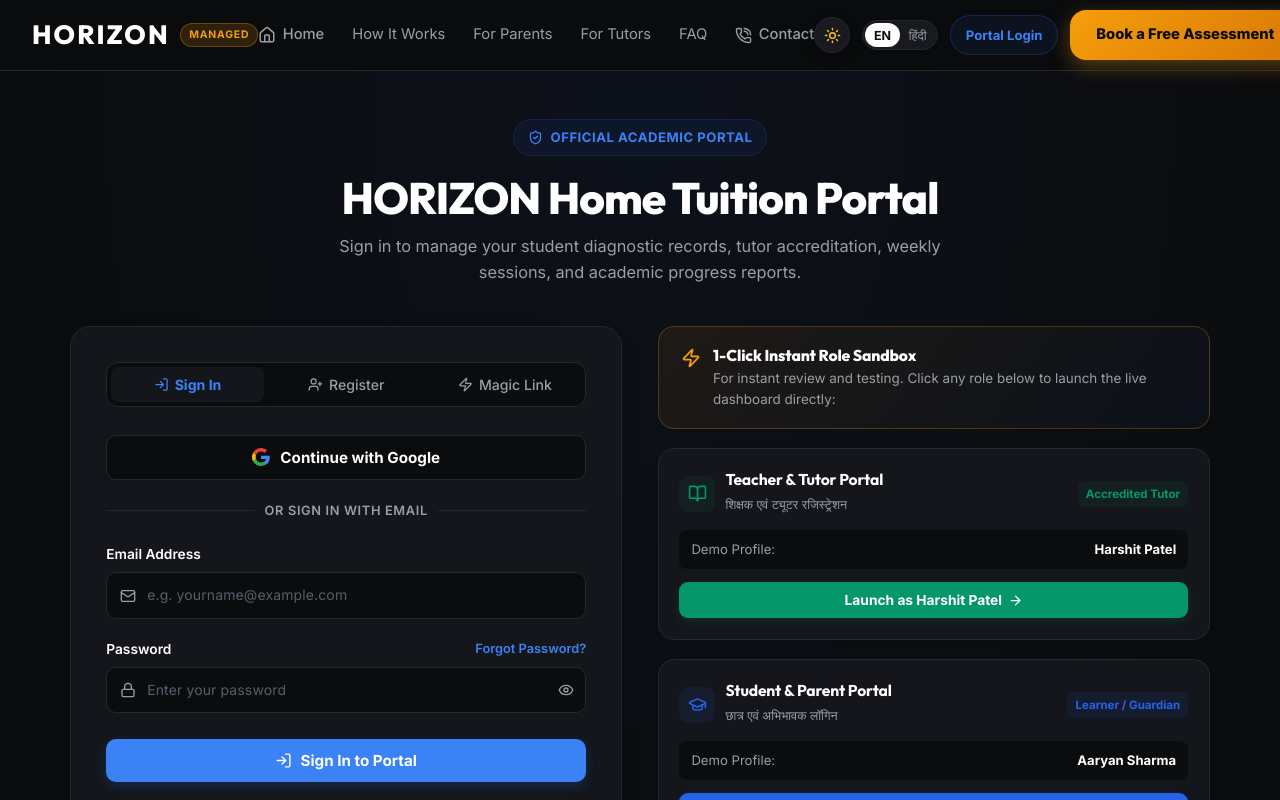
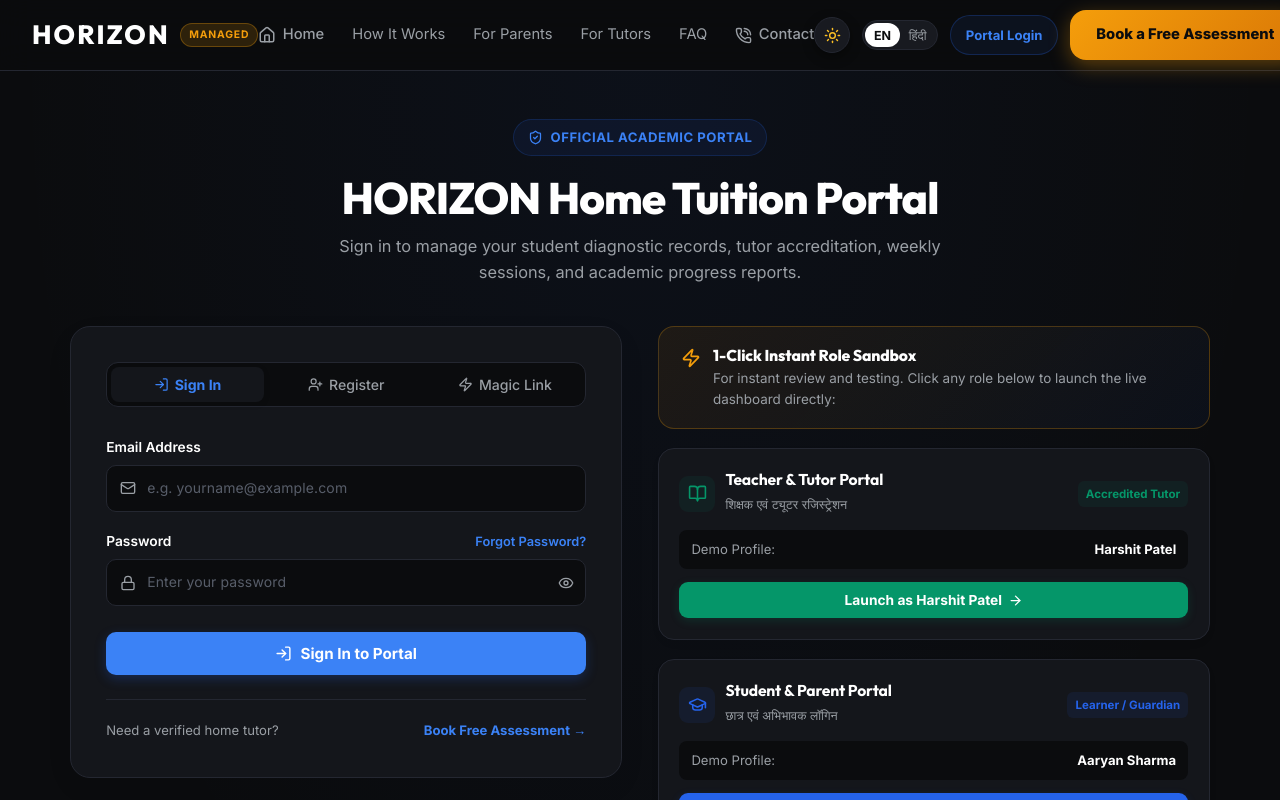
Before and after one commit to ctrlaltsolveorg-cloud/horizon-home-tuition, a Next.js app: page /login in a window 1280 px wide. Shown: the top 800 px of the page. Built offline with nearby package versions, Linux system fonts and the light colour scheme; no server answers.

Commit message:
chore: remove Google OAuth buttons from login page and use clean email/password and demo auth

```diff
--- a/src/app/login/page.tsx
+++ b/src/app/login/page.tsx
@@ -480,66 +480,7 @@
               {/* ==================== TAB 1: SIGN IN ==================== */}
               {activeTab === 'signin' && (
                 <div style={{ display: 'flex', flexDirection: 'column' }}>
-                  {/* Google OAuth Button */}
-                  <button
-                    type="button"
-                    onClick={() => handleGoogleSignIn()}
-                    disabled={isSubmitting}
-                    style={{
-                      width: '100%',
-                      padding: '12px 16px',
-                      borderRadius: '10px',
-                      background: 'var(--bg-primary)',
-                      border: '1px solid var(--border-color)',
-                      color: 'var(--text-primary)',
-                      fontWeight: 700,
-                      fontSize: '0.95rem',
-                      display: 'flex',
-                      alignItems: 'center',
-                      justifyContent: 'center',
-                      gap: '10px',
-                      cursor: isSubmitting ? 'not-allowed' : 'pointer',
-                      marginBottom: '1.25rem',
-                      transition: 'all 0.2s ease',
-                      boxShadow: '0 2px 8px rgba(0,0,0,0.04)'
-                    }}
-                  >
-                    <svg width="18" height="18" viewBox="0 0 24 24">
-                      <path
-                        fill="#4285F4"
-                        d="M23.745 12.27c0-.7-.06-1.4-.19-2.07H12v4.51h6.6c-.29 1.52-1.14 2.82-2.4 3.68v3.05h3.88c2.27-2.09 3.66-5.17 3.66-9.17z"
-                      />
-                      <path
-                        fill="#34A853"
-                        d="M12 24c3.24 0 5.95-1.08 7.93-2.91l-3.88-3.05c-1.08.72-2.45 1.16-4.05 1.16-3.12 0-5.77-2.1-6.72-4.93H1.25v3.15C3.26 21.36 7.35 24 12 24z"
-                      />
-                      <path
-                        fill="#FBBC05"
-                        d="M5.28 14.27c-.25-.72-.38-1.49-.38-2.27s.13-1.55.38-2.27V6.58H1.25C.45 8.18 0 10.04 0 12s.45 3.82 1.25 5.42l4.03-3.15z"
-                      />
-                      <path
-                        fill="#EA4335"
-                        d="M12 4.75c1.77 0 3.35.61 4.6 1.8l3.42-3.42C17.95 1.19 15.24 0 12 0 7.35 0 3.26 2.64 1.25 6.58l4.03 3.15c.95-2.83 3.6-4.98 6.72-4.98z"
-                      />
-                    </svg>
-                    <span>Continue with Google</span>
-                  </button>
 
-                  <div style={{
-                    display: 'flex',
-                    alignItems: 'center',
-                    gap: '10px',
-                    margin: '0 0 1.25rem 0',
-                    color: 'var(--text-secondary)',
-                    fontSize: '0.8rem',
-                    fontWeight: 600,
-                    textTransform: 'uppercase',
-                    letterSpacing: '0.05em'
-                  }}>
-                    <div style={{ flex: 1, height: '1px', background: 'var(--border-color)' }} />
-                    <span>Or Sign in with Email</span>
-                    <div style={{ flex: 1, height: '1px', background: 'var(--border-color)' }} />
-                  </div>
 
                   <form onSubmit={handleSignIn} style={{ display: 'flex', flexDirection: 'column', gap: '1.1rem' }}>
                     <div>
```
Also changed, not shown: 1 other file (tests, documents, lock files or other folders).
